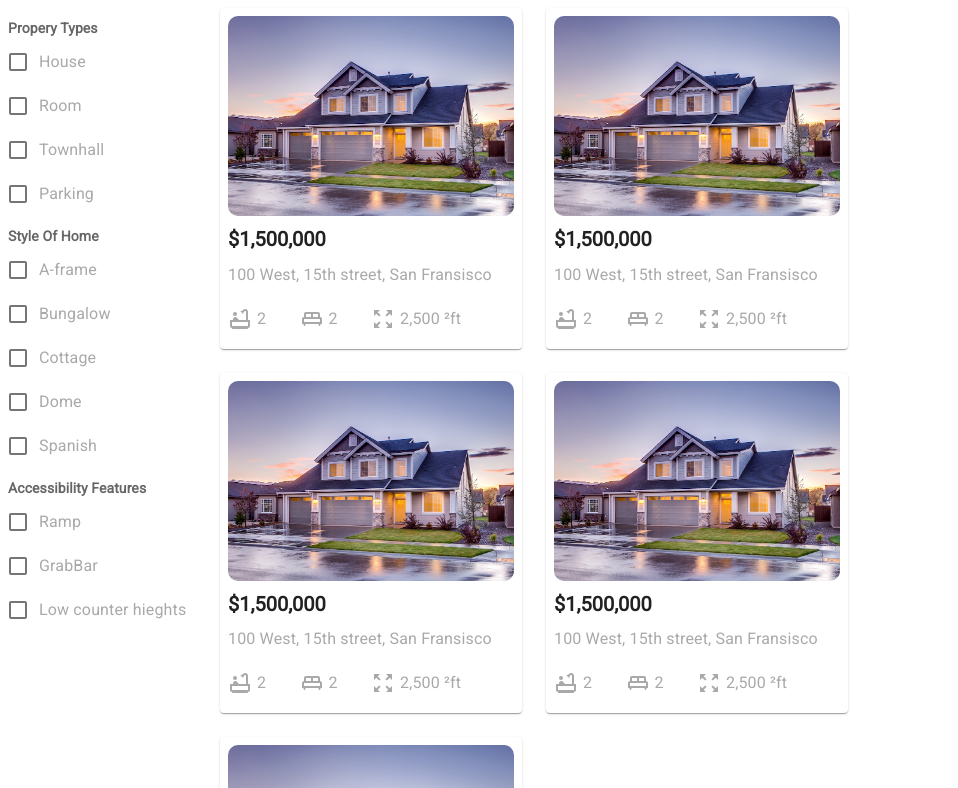
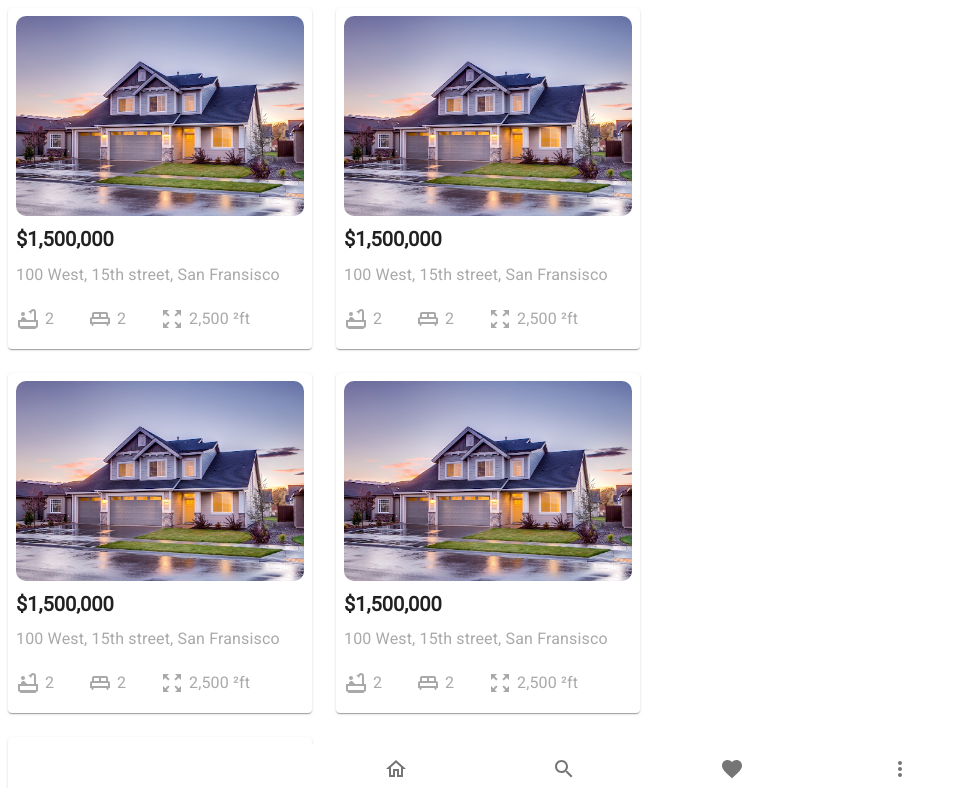
Before and after one commit to Alex-omosa/findyournexthome, a React (Create React App) app: page / in a window 1280 px wide. Shown: the top 788 px of the page, without its empty margins (0-958 px from the left). Built offline with nearby package versions, Linux system fonts and the light colour scheme.

Commit message:
Merging BottomNavigationBar

```diff
--- a/src/App.js
+++ b/src/App.js
@@ -4,19 +4,18 @@ import Grid from "@material-ui/core/Grid";
 
 import "./App.css";
 import HomesGrid from "./components/homesGrid/HomesGrid";
-import FilterColumn from "./components/filters/filtercolumn/FilterColumn";
+import BottomNav from "./components/bottomNavigation/BottomNav";
+// import FilterColumn from "./components/filters/filtercolumn/FilterColumn";
 
 function App() {
   return (
     <div>
-      <Grid container spacing={1}>
-        <Grid item sm={4} md={2}>
-          <FilterColumn />
-        </Grid>
-        <Grid item sm={8} md={6}>
+      <Grid container>
+        <Grid item md={12} lg={6}>
           <HomesGrid />
         </Grid>
       </Grid>
+      <BottomNav />
     </div>
   );
 }
--- /dev/null
+++ b/src/components/bottomNavigation/BottomNav.js
@@ -0,0 +1,56 @@
+import React from "react";
+import { makeStyles } from "@material-ui/core/styles";
+import BottomNavigation from "@material-ui/core/BottomNavigation";
+import BottomNavigationAction from "@material-ui/core/BottomNavigationAction";
+import MoreVertOutlinedIcon from "@material-ui/icons/MoreVertOutlined";
+import HomeOutlinedIcon from "@material-ui/icons/HomeOutlined";
+import FavoriteIcon from "@material-ui/icons/Favorite";
+import SearchOutlinedIcon from "@material-ui/icons/SearchOutlined";
+const useStyles = makeStyles({
+  root: {
+    // width: 500,
+  },
+  stickToBottom: {
+    width: "100%",
+    position: "fixed",
+    bottom: 0,
+  },
+});
+function BottomNav() {
+  const classes = useStyles();
+  const [value, setValue] = React.useState("recents");
+
+  const handleChange = (event, newValue) => {
+    // setValue(newValue);
+  };
+  return (
+    <BottomNavigation
+      className={classes.stickToBottom}
+      value={value}
+      onChange={handleChange}
+    >
+      <BottomNavigationAction
+        label="Home"
+        value="home"
+        icon={<HomeOutlinedIcon />}
+      />
+      <BottomNavigationAction
+        label="Search"
+        value="search"
+        icon={<SearchOutlinedIcon />}
+      />
+      <BottomNavigationAction
+        label="Favorites"
+        value="favorites"
+        icon={<FavoriteIcon />}
+      />
+      <BottomNavigationAction
+        label="Filter"
+        value="filter"
+        icon={<MoreVertOutlinedIcon />}
+      />
+    </BottomNavigation>
+  );
+}
+
+export default BottomNav;
```
